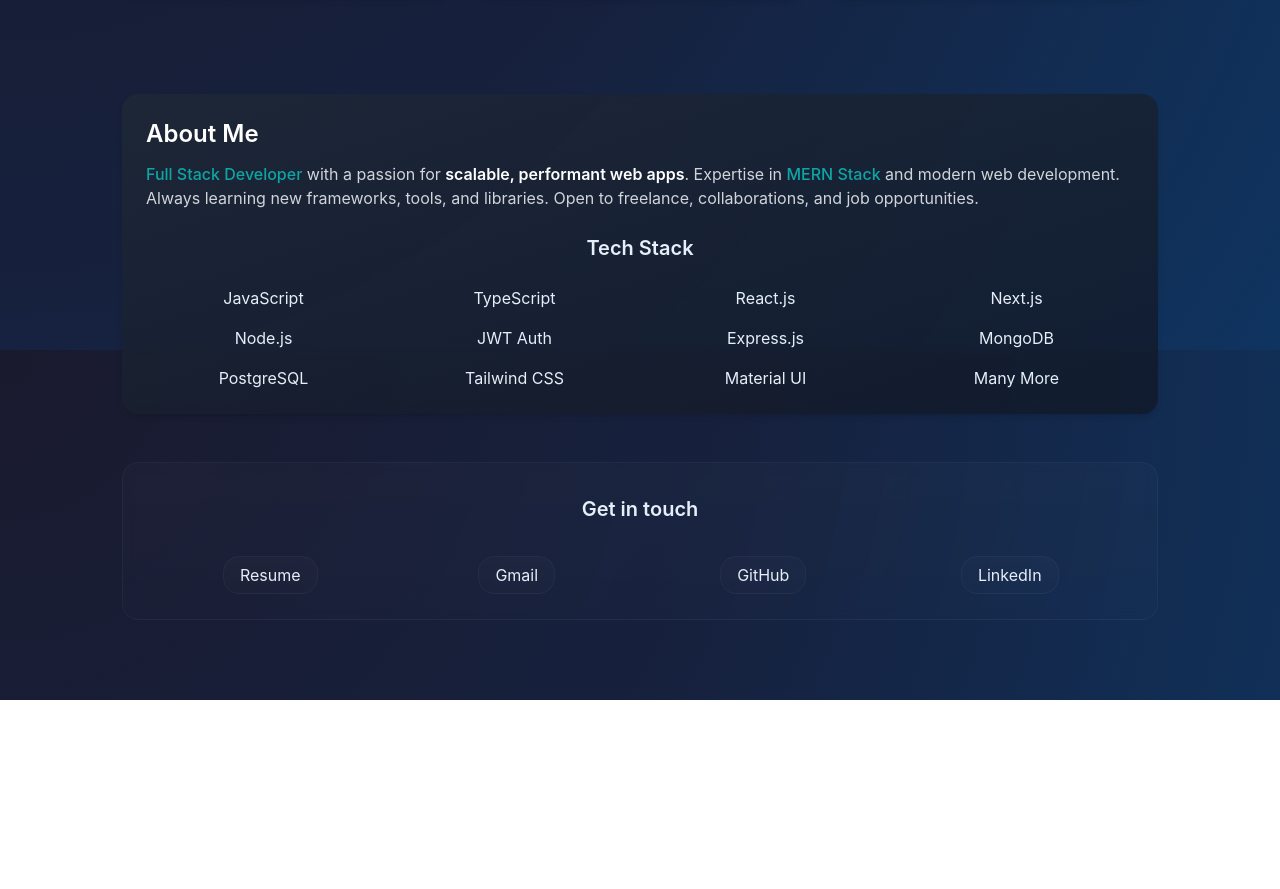
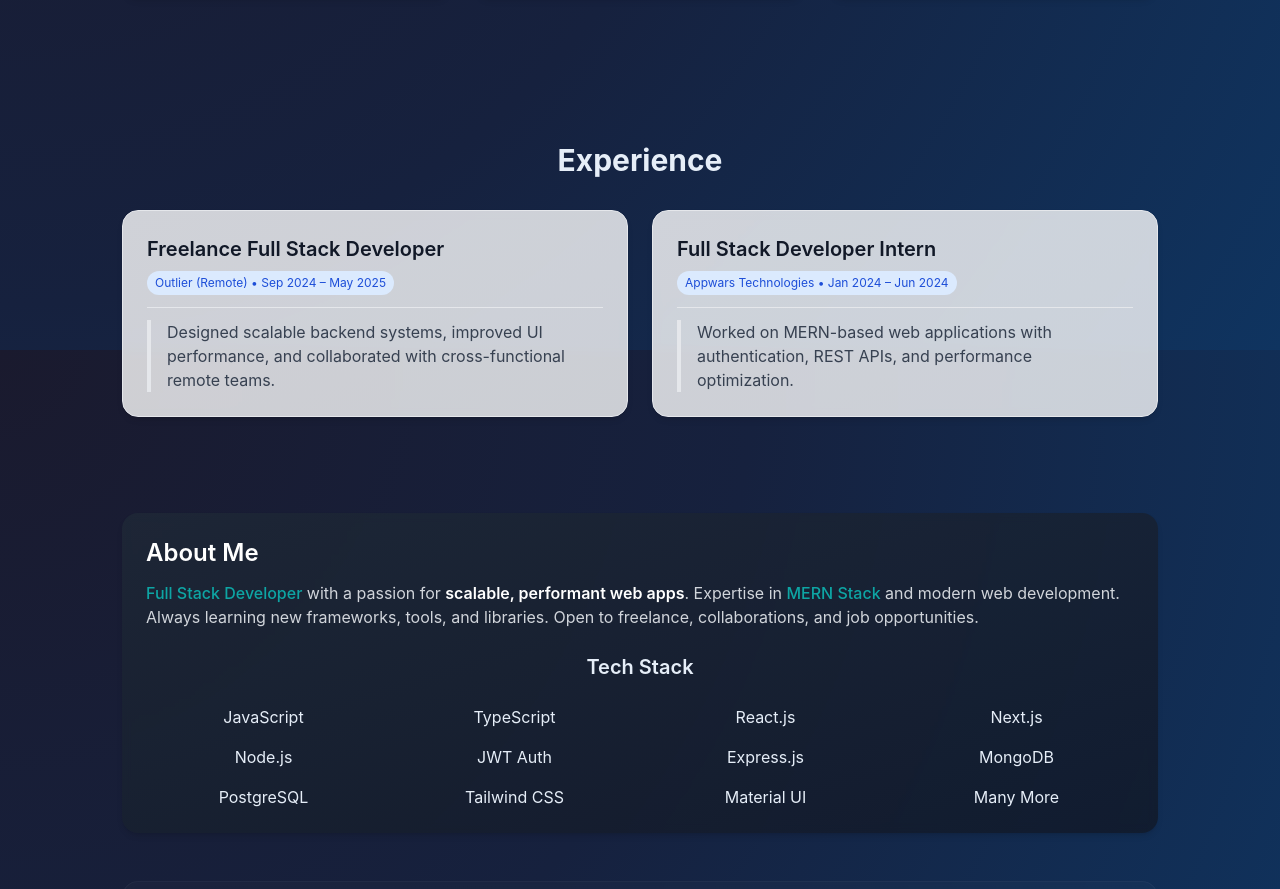
Before and after one commit to Venom3103/MyPortfolio, a Next.js app: page / in a window 1280 px wide. Shown: the part 1250-2139 px from the top of the page. Before the commit the page ends 1950 px from the top, so only its background shows below. Built offline with nearby package versions, Linux system fonts and the light colour scheme.

Commit message:
Changes made

```diff
--- a/app/page.tsx
+++ b/app/page.tsx
@@ -2,12 +2,14 @@ import Hero from '../components/Hero'
 import Projects from '../components/Projects'
 import About from '../components/About'
 import Contact from '../components/Contact'
+import Experience from '../components/Experience'
 
 export default function Home() {
   return (
     <div className="space-y-12 py-12">
       <Hero />
       <Projects />
+            <Experience />
       <About />
       <Contact />
     </div>
--- /dev/null
+++ b/components/Experience.tsx
@@ -0,0 +1,51 @@
+"use client";
+
+import { motion } from "framer-motion";
+
+const experiences = [
+    {
+    role: "Freelance Full Stack Developer",
+    company: "Outlier (Remote)",
+    duration: "Sep 2024 – May 2025",
+    desc: "Designed scalable backend systems, improved UI performance, and collaborated with cross-functional remote teams.",
+    tech: ["REST APIs", "Frontend Optimization", "System Design", "Agile"]
+  },
+  {
+    role: "Full Stack Developer Intern",
+    company: "Appwars Technologies",
+    duration: "Jan 2024 – Jun 2024",
+    desc: "Worked on MERN-based web applications with authentication, REST APIs, and performance optimization.",
+    tech: ["React", "Node.js", "MongoDB", "JWT", "Express"]
+  }
+];
+
+export default function Experience() {
+  return (
+    <section id="experience" className="space-y-8 py-12">
+      <h2 className="text-3xl font-bold text-center">Experience</h2>
+
+      <div className="grid gap-6 sm:grid-cols-2 lg:grid-cols-2 px-2 sm:px-0">
+        {experiences.map((exp, i) => (
+          <motion.div
+            key={i}
+            whileHover={{ y: -6, scale: 1.02 }}
+            transition={{ type: "spring", stiffness: 300 }}
+            className="block rounded-2xl border border-gray-200 bg-gradient-to-br from-white/80 to-gray-50/80 p-6 shadow-md backdrop-blur-sm transition hover:shadow-xl"
+          >
+            <h3 className="text-xl font-semibold text-gray-900">
+              {exp.role}
+            </h3>
+
+            <p className="rounded-full bg-blue-100 text-blue-700 text-xs px-2 py-1 inline-block mt-2">
+              {exp.company} • {exp.duration}
+            </p>
+
+            <hr className="my-3 border-gray-200" />
+
+            <p className=" border-gray-200 border-l-4 pl-4 text-gray-700">{exp.desc}</p>
+          </motion.div>
+        ))}
+      </div>
+    </section>
+  );
+}
```
Also changed, not shown: 1 other file (tests, documents, lock files or other folders).
